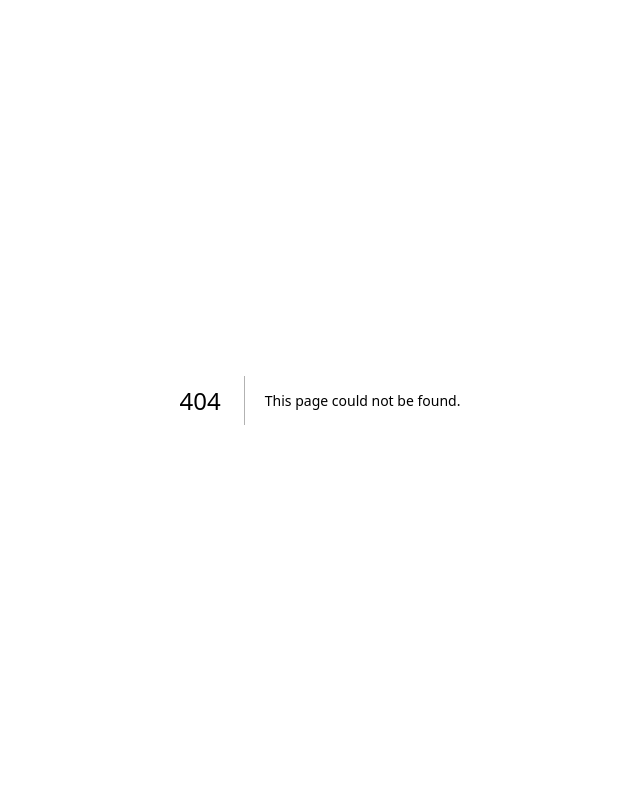
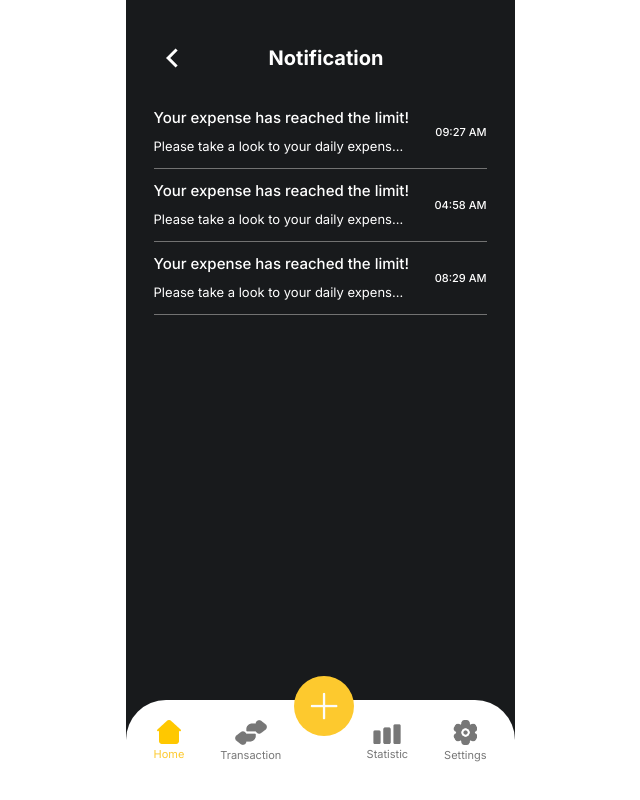
Before and after one commit to annisauswa/track-wallet, a Next.js app in the folder frontend/: page /notification in a window 1280 px wide. Before the commit this address had no page. Shown: the whole page, without its empty margins (320-960 px from the left). Built offline with nearby package versions, Linux system fonts and the light colour scheme.

Commit message:
feat: add notification page

```diff
--- /dev/null
+++ b/frontend/src/app/notification/page.tsx
@@ -0,0 +1,66 @@
+import Link from "next/link";
+import { RiArrowRightSLine } from "react-icons/ri";
+import Navbar from "../components/navbar";
+
+export default function Settings() {
+  const notificationsData = [
+    {
+      message: "Your expense has reached the limit!",
+      details: "Please take a look to your daily expense for more details",
+      time: "09:27 AM",
+    },
+    {
+      message: "Your expense has reached the limit!",
+      details: "Please take a look to your daily expense for more details",
+      time: "04:58 AM",
+    },
+    {
+        message: "Your expense has reached the limit!",
+        details: "Please take a look to your daily expense for more details",
+        time: "08:29 AM",
+      },
+  ];
+
+  return (
+    <div className="h-fit w-fit relative mx-auto flex flex-col items-center">
+      <div className="w-[389px] min-h-screen text-sm bg-blackPrimary pt-10">
+        <div className="w-full px-7 z-40">
+          <div className="w-full flex flex-row items-center justify-start pb-7 z-40">
+            <div className="flex flex-row items-center justify-start">
+              <Link href="/">
+                <RiArrowRightSLine
+                  className="ml-auto text-white rotate-180 left-0"
+                  size={36}
+                />
+              </Link>
+            </div>
+            <h1 className="relative mx-auto text-center font-bold text-[20px] -translate-x-3">
+              Notification
+            </h1>
+          </div>
+          <div className="flex flex-col pt-1 space-y-3">
+            {notificationsData.map((notification, index) => (
+              <div
+                key={index}
+                className="flex justify-between items-center pb-3 border-b-[1px] border-b-[#727272]"
+              >
+                <div className="max-w-[257px]">
+                  <p className="text-[15px] font-medium mb-2">
+                    {notification.message}
+                  </p>
+                  <p className="text-[13px] truncate">{notification.details}</p>
+                </div>
+                <span className="text-[11px] font-medium">
+                  {notification.time}
+                </span>
+              </div>
+            ))}
+          </div>
+        </div>
+        <div className="w-[389px] mx-auto absolute bottom-0">
+          <Navbar />
+        </div>
+      </div>
+    </div>
+  );
+}
```
